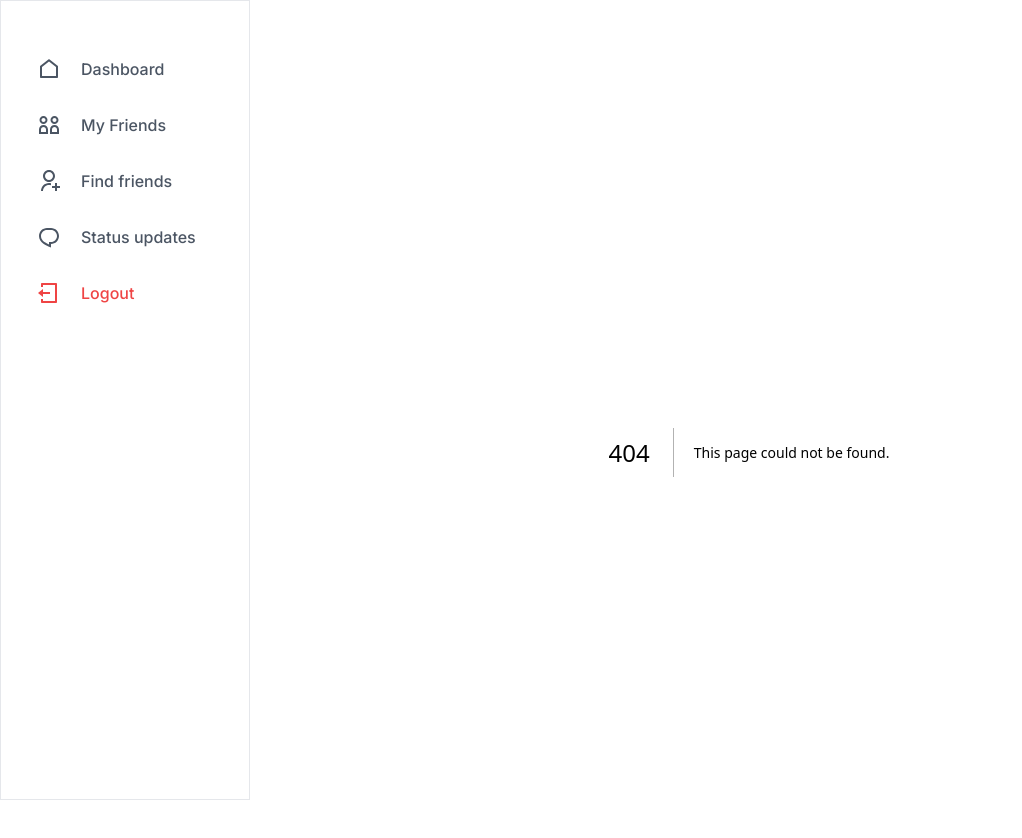
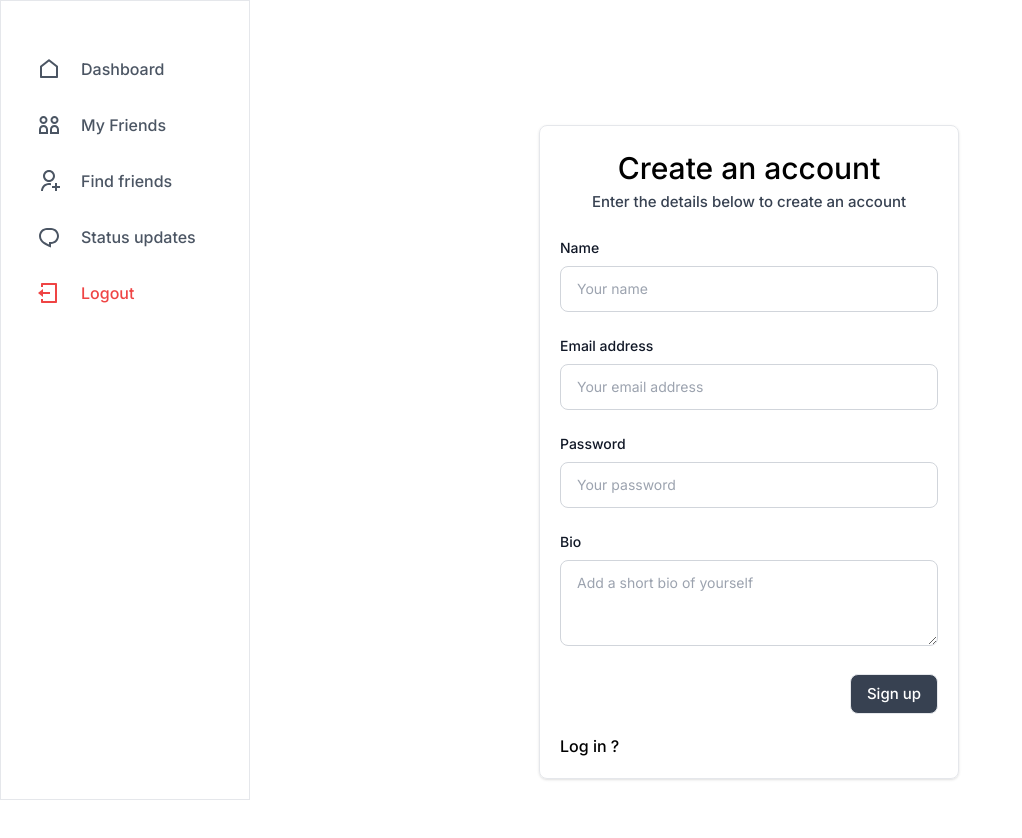
Before and after one commit to iamranchojr/wheel-friend-connection-frontend, a Next.js app: page /register in a window 1280 px wide. Before the commit this address had no page. Shown: the top 838 px of the page, without its empty margins (0-1022 px from the left). Built offline with nearby package versions, Linux system fonts and the light colour scheme.

Commit message:
feat: login and register ui (#2)

```diff
--- a/package.json
+++ b/package.json
@@ -12,7 +12,8 @@
     "@remixicon/react": "^4.2.0",
     "next": "14.2.4",
     "react": "^18",
-    "react-dom": "^18"
+    "react-dom": "^18",
+    "react-spinners": "^0.13.8"
   },
   "devDependencies": {
     "@types/node": "^20",
--- /dev/null
+++ b/src/app/login/page.tsx
@@ -0,0 +1,64 @@
+'use client';
+
+import Button from '@/components/Button';
+import TextInput from '@/components/TextInput';
+import ROUTES from '@/routes';
+import Link from 'next/link';
+
+export default function Login() {
+  return (
+    <div className="h-screen w-full flex justify-center items-center ">
+      <div className="border rounded-lg w-[420px] p-5 shadow">
+        <form className="">
+          <h3 className="text-[30px] font-medium text-dark text-center">
+            Log into your account
+          </h3>
+
+          <div className="text-gray-700 text-center text-[15px] font-medium">
+            Enter your account details below to authenticate
+          </div>
+
+          <div className="mt-6">
+            <TextInput
+              id="username"
+              label="Email address"
+              type="email"
+              placeholder="Your email address"
+            />
+          </div>
+
+          <div className="mt-6">
+            <TextInput
+              id="password"
+              label="Password"
+              type="password"
+              placeholder="Your password"
+            />
+          </div>
+
+          <div className="mt-4">
+            <Link href={'#'} className="text-primary text-[14px]">
+              Forgot Password?
+            </Link>
+          </div>
+
+          <div className="mt-7 flex justify-end">
+            <Button
+              disabled={false}
+              loading={false}
+              type="submit"
+              variant="primary">
+              Log in
+            </Button>
+          </div>
+
+          <div className="mt-5">
+            <Link href={ROUTES.register} className="text-primary font-medium">
+              Sign up ?
+            </Link>
+          </div>
+        </form>
+      </div>
+    </div>
+  );
+}
--- /dev/null
+++ b/src/app/register/page.tsx
@@ -0,0 +1,71 @@
+'use client';
+
+import Button from '@/components/Button';
+import TextArea from '@/components/TextArea';
+import TextInput from '@/components/TextInput';
+import ROUTES from '@/routes';
+import Link from 'next/link';
+
+export default function Register() {
+  return (
+    <div className="h-screen w-full flex justify-center items-center ">
+      <div className="border rounded-lg w-[420px] p-5 shadow">
+        <form className="">
+          <h3 className="text-[30px] font-medium text-dark text-center">
+            Create an account
+          </h3>
+
+          <div className="text-gray-700 text-center text-[15px] font-medium">
+            Enter the details below to create an account
+          </div>
+
+          <div className="mt-6">
+            <TextInput id="name" label="Name" placeholder="Your name" />
+          </div>
+
+          <div className="mt-6">
+            <TextInput
+              id="emailAddress"
+              label="Email address"
+              type="email"
+              placeholder="Your email address"
+            />
+          </div>
+
+          <div className="mt-6">
+            <TextInput
+              id="password"
+              label="Password"
+              type="password"
+              placeholder="Your password"
+            />
+          </div>
+
+          <div className="mt-6">
+            <TextArea
+              id="bio"
+              label="Bio"
+              placeholder="Add a short bio of yourself"
+            />
+          </div>
+
+          <div className="mt-7 flex justify-end">
+            <Button
+              disabled={false}
+              loading={false}
+              type="submit"
+              variant="primary">
+              Sign up
+            </Button>
+          </div>
+
+          <div className="mt-5">
+            <Link href={ROUTES.login} className="font-medium">
+              Log in ?
+            </Link>
+          </div>
+        </form>
+      </div>
+    </div>
+  );
+}
--- a/src/components/Button.tsx
+++ b/src/components/Button.tsx
@@ -1,16 +1,17 @@
 import { ButtonHTMLAttributes } from 'react';
+import Spinner from './Spinner';
 
-interface ButtonProps {
+interface ButtonProps extends ButtonHTMLAttributes<HTMLButtonElement> {
   children?: React.ReactNode;
   variant?: 'default' | 'primary' | 'success' | 'danger';
-  otherProps?: ButtonHTMLAttributes<HTMLButtonElement>;
-  onClick?: (e: React.MouseEvent<HTMLButtonElement>) => void;
+  loading?: boolean;
 }
 
 export default function Button({
   children,
   variant = 'default',
-  onClick,
+  loading = false,
+  ...props
 }: ButtonProps) {
   return (
     <button
@@ -23,8 +24,15 @@ export default function Button({
           ? 'bg-red-500 text-white hover:bg-red-600'
           : 'hover:bg-gray-100 text-gray-700'
       } border text-[15px] font-medium py-2 px-4 rounded-lg flex items-center gap-2`}
-      onClick={onClick}>
+      {...props}>
       {children}
+      {loading && (
+        <Spinner
+          color={variant == 'default' ? '#000' : '#fff'}
+          className="ml-2 mt-[3px]"
+          size={15}
+        />
+      )}
     </button>
   );
 }
--- /dev/null
+++ b/src/components/Spinner.tsx
@@ -0,0 +1,19 @@
+import ClipLoader from 'react-spinners/ClipLoader';
+
+interface SpinnerProps {
+  className?: string;
+  size?: number;
+  color?: string;
+}
+
+export default function Spinner({
+  size = 50,
+  color = '#fff',
+  className = '',
+}: SpinnerProps) {
+  return (
+    <div {...{ className }}>
+      <ClipLoader size={size} color={color} />
+    </div>
+  );
+}
--- a/src/components/TextArea.tsx
+++ b/src/components/TextArea.tsx
@@ -1,8 +1,10 @@
-interface TextAreaProps {
+import { TextareaHTMLAttributes } from 'react';
+
+interface TextAreaProps extends TextareaHTMLAttributes<HTMLTextAreaElement> {
   label?: string;
 }
 
-export default function TextArea({ label }: TextAreaProps) {
+export default function TextArea({ label, ...props }: TextAreaProps) {
   return (
     <div>
       {label && (
@@ -13,6 +15,7 @@ export default function TextArea({ label }: TextAreaProps) {
       <textarea
         className="bg-white border border-gray-300 text-gray-900 text-sm rounded-lg focus:ring-gray-500 focus:border-gray-500 block w-full px-4 py-3"
         rows={3}
+        {...props}
       />
     </div>
   );
--- a/src/components/TextInput.tsx
+++ b/src/components/TextInput.tsx
@@ -1,13 +1,15 @@
-interface TextInputProps {
+import { InputHTMLAttributes } from 'react';
+
+interface TextInputProps extends InputHTMLAttributes<HTMLInputElement> {
   label?: string;
 }
 
-export default function TextInput({ label }: TextInputProps) {
+export default function TextInput({ label, ...props }: TextInputProps) {
   return (
     <div>
       {label && (
         <label className="block mb-2 text-sm font-medium text-gray-900">
-          First name
+          {label}
         </label>
       )}
       <input
@@ -15,6 +17,7 @@ export default function TextInput({ label }: TextInputProps) {
         id="first_name"
         className="bg-white border border-gray-300 text-gray-900 text-sm rounded-lg focus:ring-gray-500 focus:border-gray-500 block w-full px-4 py-3"
         placeholder="John"
+        {...props}
       />
     </div>
   );
--- a/src/routes.ts
+++ b/src/routes.ts
@@ -1,5 +1,7 @@
 const ROUTES = {
   home: '/',
+  login: '/login',
+  register: '/register',
   myFriends: '/my-friends',
   findFriends: '/find-friends',
   statusUpdates: '/status-updates',
```
Also changed, not shown: 1 other file (tests, documents, lock files or other folders).
